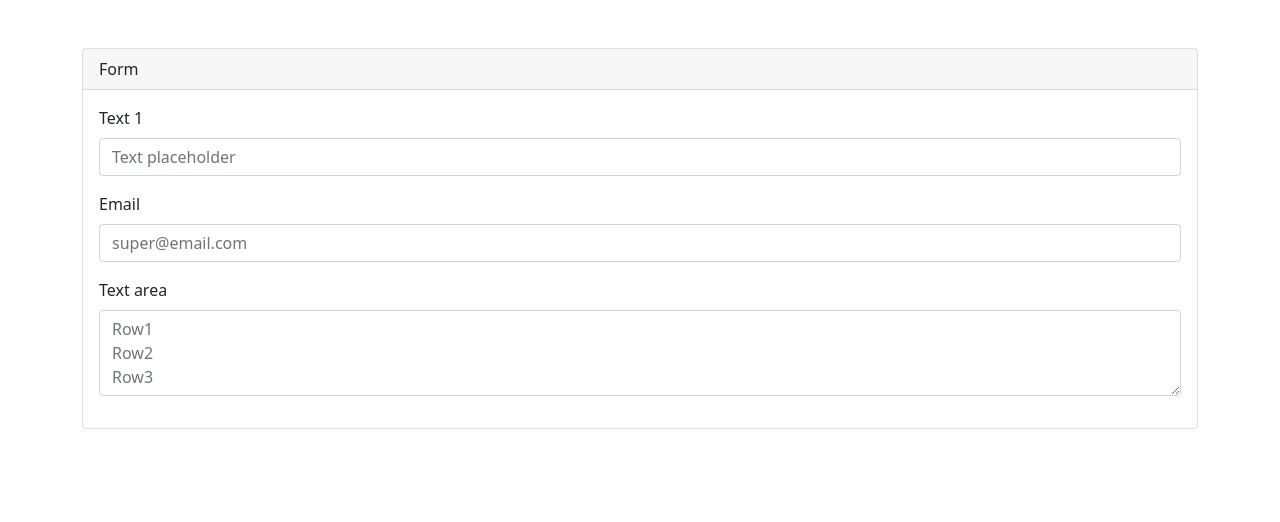
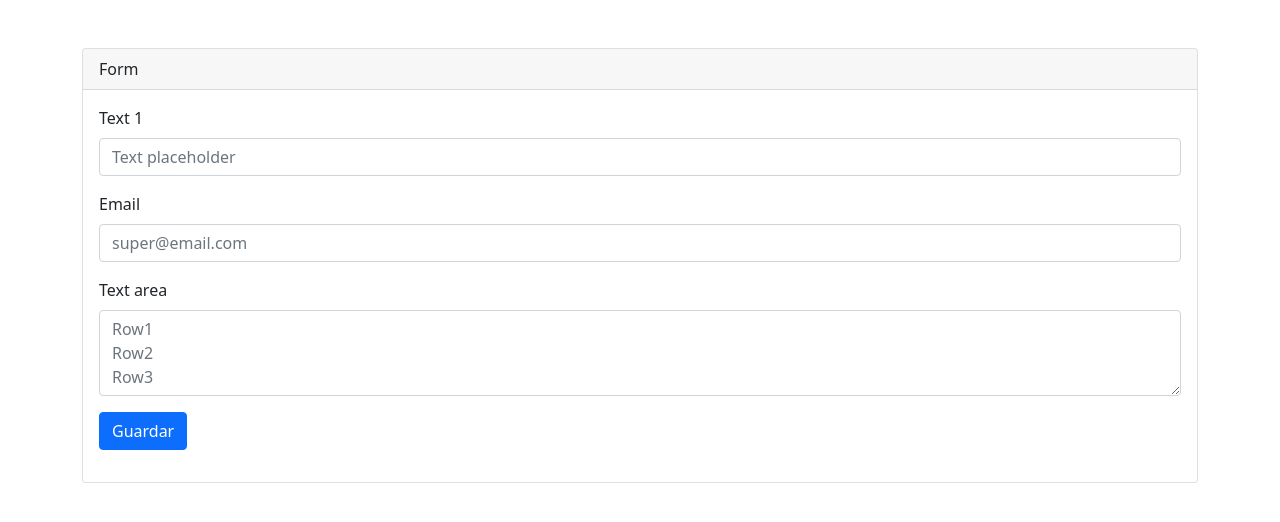
Before and after one commit to slecuona/crudjs, a website: page test.html in a window 1280 px wide. Drawn offline with nearby package versions, Linux system fonts and the light colour scheme.

Commit message:
btn submit

```diff
--- a/crud.js
+++ b/crud.js
@@ -20,6 +20,8 @@
         this.fields = [];
         this.container = null;
         this.form = null;
+        this.btnSubmit = null;
+        this.footerContainer = null;
     }
 
     build() {
@@ -40,15 +42,29 @@
 
         this.fields.forEach(f =>
             f.build());
+
+        this.footerContainer = CrudJS.CreateElement('div');
+        this.footerContainer.addClass('mb-3');
+
+        this.createBtnSubmit();
     };
 
+    // Se agregan los controles en los contenedores
     render() {
         this.fields.forEach(f =>
             f.render());
         this.fields.forEach(f =>
             this.form.append(f.container));
+        this.footerContainer.append(this.btnSubmit);
+        this.form.append(this.footerContainer)
         this.container.append(this.form);
     };
+
+    createBtnSubmit() {
+        this.btnSubmit = CrudJS.CreateElement('button');
+        this.btnSubmit.html('Guardar');
+        this.btnSubmit.addClass('btn btn-primary');
+    }
 }
 
 class CrudFormFieldBase {
--- a/test.html
+++ b/test.html
@@ -33,6 +33,8 @@
     <script>
         const formOptions = {
             size: '', // sm / lg / (empty)
+            submitUrl: '',
+            dataUrl: '',
             fields: [
                 {
                     type: 'text',
```
Also changed, not shown: test/test.js (+3 -1 lines).
